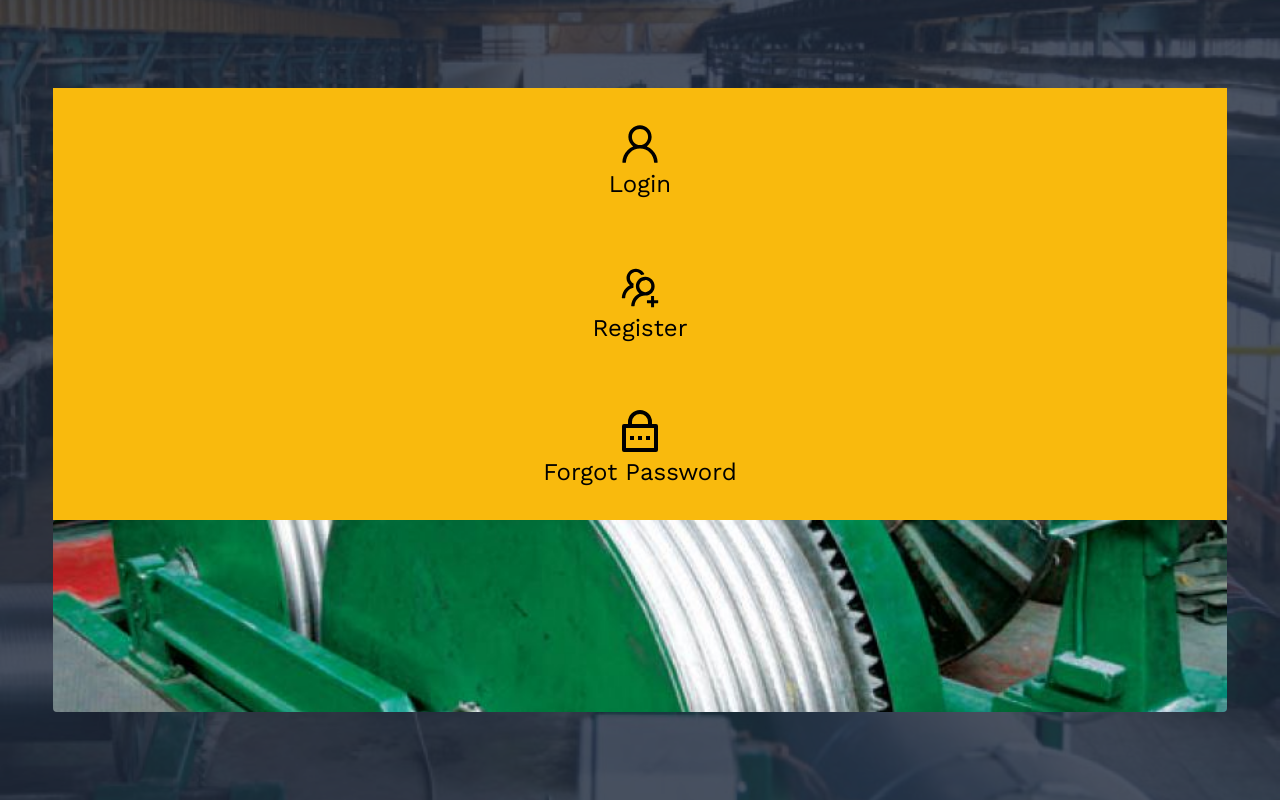
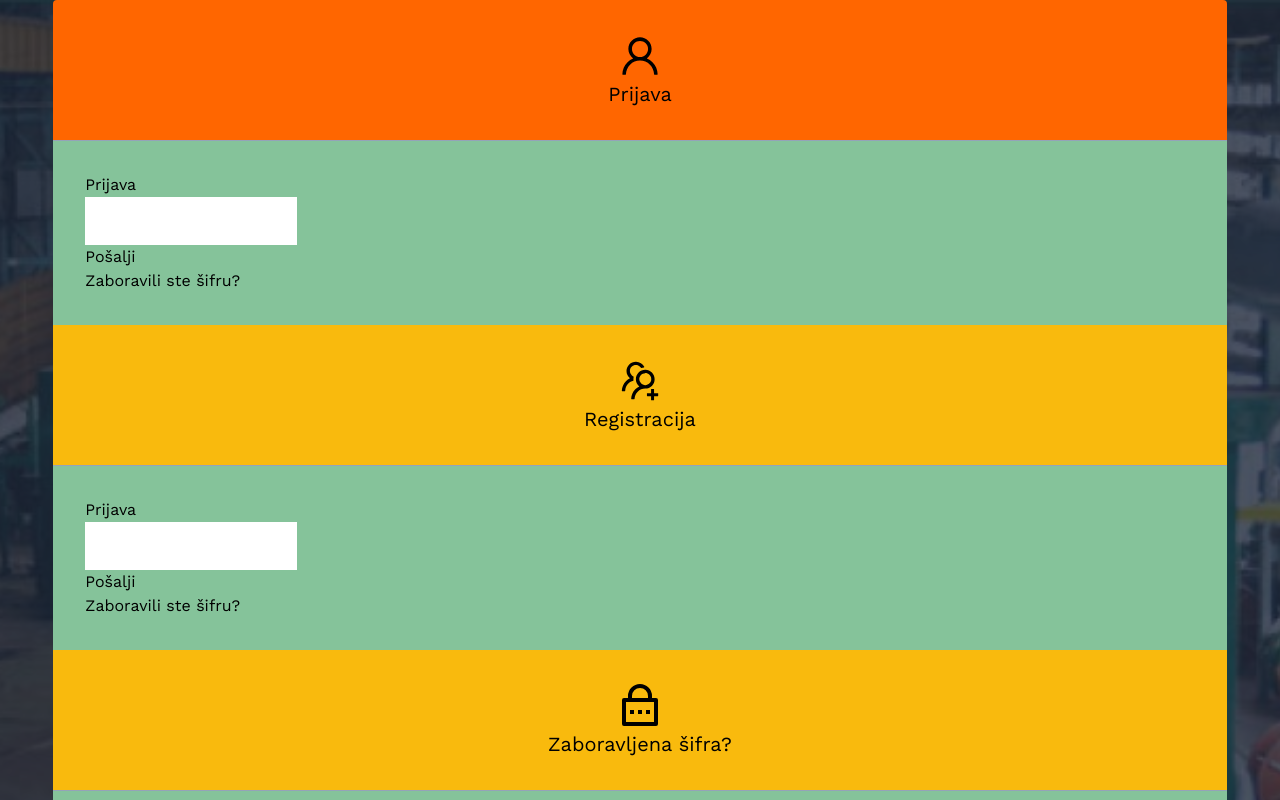
Before and after one commit to vlada030/reportsV3, a React (Create React App) app in the folder frontend/: page /login in a window 1280 px wide. Shown: the top 800 px of the page. Built offline with nearby package versions, Linux system fonts and the light colour scheme.

Commit message:
dodavanje login forme

```diff
--- a/frontend/src/components/AuthenticationButton.js
+++ b/frontend/src/components/AuthenticationButton.js
@@ -2,23 +2,19 @@ export default function AuthenticationButton({
     children,
     operation,
     handleButtonClick,
-    active,
+    activeForm,
 }) {
-    const updatedClass =
-        active === operation
-            ? "w-full bg-tfkable-300 flex flex-col items-center justify-center py-8"
-            : "w-full bg-fkz-300 hover:bg-fkz-800 flex flex-col items-center justify-center py-8";
-
-            console.log(updatedClass);
+    const colorClass =
+        activeForm === operation ? "bg-fkz-700" : "bg-fkz-300 hover:bg-fkz-500";
 
     return (
-        <div>
+        <div className="border-b border-slate-400">
             <button
-                className={updatedClass}
+                className={`w-full flex flex-col items-center justify-center py-8 ${colorClass} transition-colors duration-200`}
                 onClick={() => handleButtonClick(operation)}
             >
                 {children}
-                <span className="text-2xl">{operation}</span>
+                <span className="text-xl">{operation}</span>
             </button>
         </div>
     );
--- a/frontend/src/components/AuthenticationForms.js
+++ b/frontend/src/components/AuthenticationForms.js
@@ -2,48 +2,48 @@ import { useState } from "react";
 import { AiOutlineUser, AiOutlineUsergroupAdd } from "react-icons/ai";
 import { RiLockPasswordLine } from "react-icons/ri";
 
-import { AuthenticationButton } from ".";
+import { AuthenticationButton, LoginForm } from ".";
 
 export default function AuthenticationForms() {
-    const [active, setActive] = useState('Login')
+    const [activeForm, setActiveForm] = useState('Prijava')
 
     const handleButtonClick = (operation) => {
-        console.log(`Kliknuto je dugme ${operation}`);
-        setActive(operation)
+        setActiveForm(operation)
     }
 
     return (
-        <div className="w-11/12 rounded z-10">
+        <div className="w-11/12 rounded overflow-hidden z-10">
             <AuthenticationButton
-                operation="Login"
+                operation="Prijava"
                 handleButtonClick={handleButtonClick}
-                active
+                activeForm={activeForm}
             >
                 <AiOutlineUser className="w-12 h-auto" />
             </AuthenticationButton>
 
-            <div className="hidden">LOGIN_FORM</div>
+            <LoginForm activeForm={activeForm} />
 
             <AuthenticationButton
-                operation="Register"
+                operation="Registracija"
                 handleButtonClick={handleButtonClick}
-                active
+                activeForm={activeForm}
             >
                 <AiOutlineUsergroupAdd className="w-12 h-auto" />
             </AuthenticationButton>
 
-            <div className="hidden">REGISTER_FORM</div>
+            <LoginForm activeForm={activeForm} />
 
             <AuthenticationButton
-                operation="Forgot Password"
+                operation="Zaboravljena šifra?"
                 handleButtonClick={handleButtonClick}
-                active
+                activeForm={activeForm}
             >
                 <RiLockPasswordLine className="w-12 h-auto" />
             </AuthenticationButton>
 
-            <div className="hidden">RESET_PASSWORD_FORM</div>
-            <div className="h-48 bg-login-form bg-no-repeat bg-cover bg-center rounded"></div>
+            <LoginForm activeForm={activeForm} />
+
+            <div className="h-48 bg-login-form bg-no-repeat bg-cover bg-center"></div>
         </div>
     );
 }
--- /dev/null
+++ b/frontend/src/components/LoginForm.js
@@ -0,0 +1,27 @@
+function LoginForm({activeForm}) {
+    const activeClass =
+        activeForm === "Prijava" ? "h-auto visible opacity-1 " : "h-0 invisible opacity-0";
+
+    return (
+        <div className={`bg-tfkable-300 ${activeClass} transition-opacity duration-200`}>
+            <form id="loginForm" className="p-8">
+                <h2 className="">Prijava</h2>
+                <div>
+                    <div className="">
+                        <input type="text" name="email" className="" />
+                    </div>
+
+                    <div className="">
+                        <input type="password" name="password" className="" />
+                    </div>
+
+                    <button type="submit">Pošalji</button>
+                </div>
+
+                <button>Zaboravili ste šifru?</button>
+            </form>
+        </div>
+    );
+}
+
+export default LoginForm
--- a/frontend/src/components/index.js
+++ b/frontend/src/components/index.js
@@ -4,6 +4,7 @@ import Modal from './Modal'
 import Footer from './Footer'
 import AuthenticationForms from './AuthenticationForms'
 import AuthenticationButton from './AuthenticationButton'
+import LoginForm from './LoginForm'
 
 export {
     Navbar,
@@ -11,5 +12,6 @@ export {
     Modal,
     Footer,
     AuthenticationForms,
-    AuthenticationButton
+    AuthenticationButton,
+    LoginForm
 }
```
